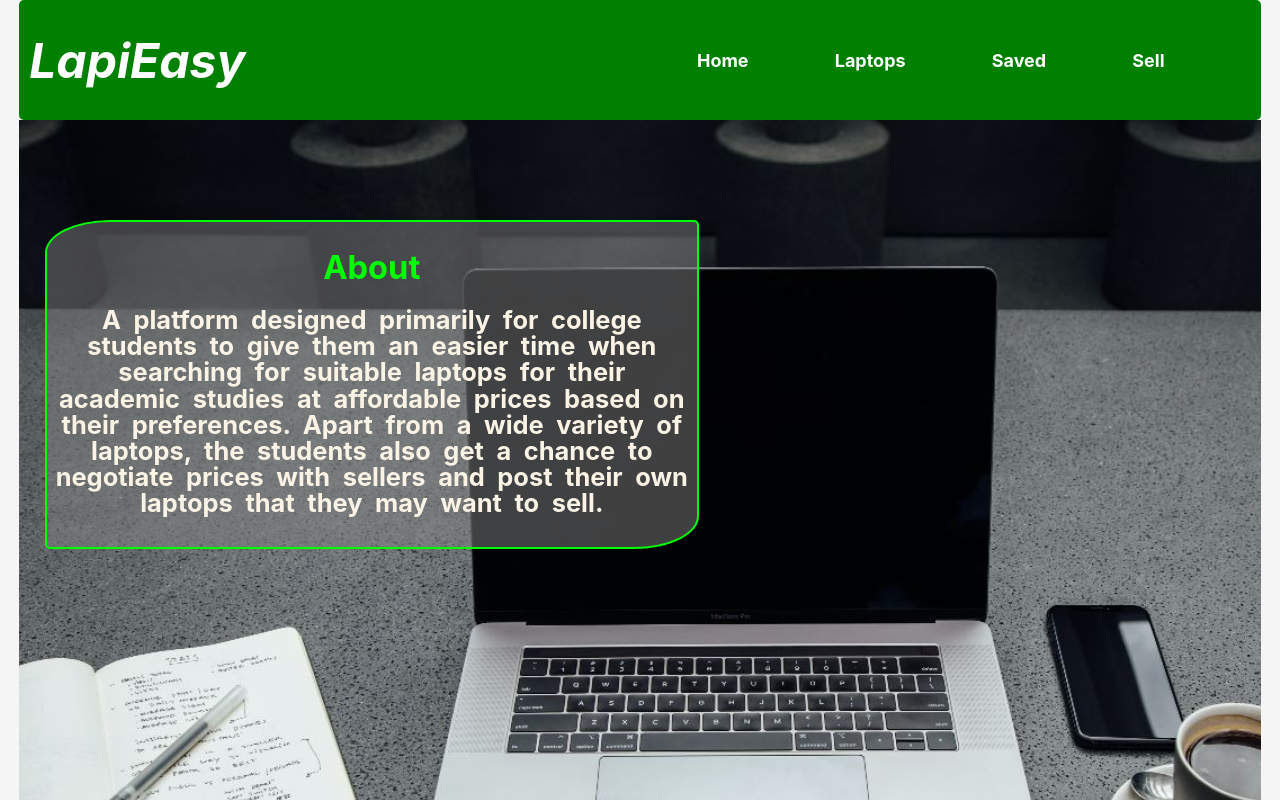
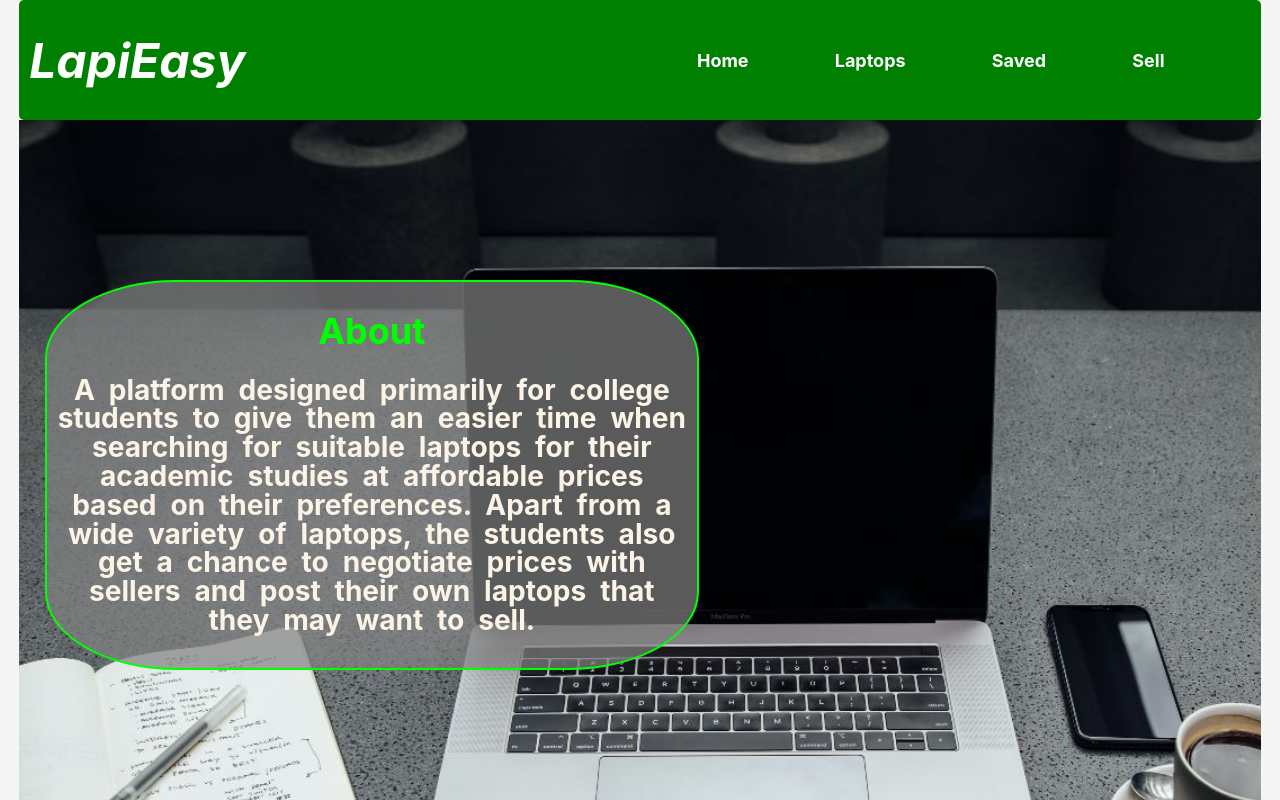
Before and after one commit to Patrick-Njiru/Lapi-Easy, a React (Create React App) app: page / in a window 1280 px wide. Shown: the top 800 px of the page. Built offline with nearby package versions, Linux system fonts and the light colour scheme; no server answers.

Commit message:
Modify file.

```diff
--- a/src/index.css
+++ b/src/index.css
@@ -37,6 +37,9 @@ a:hover {
   text-decoration: underline;
   font-size: x-large;
 }
+a:active {
+  color: black;
+}
 .navlinks {
   display: flex;
   justify-content: space-evenly;
@@ -47,17 +50,17 @@ a:hover {
 main.about {
   border: 2px solid lime;
   width: 50vw;
-  border-radius: 10% 5px;
+  border-radius: 20%;
   text-align: center;
-  font-size: 1.7vw;
+  font-size: 1.5em;
   font-weight: 600;
   color: rgb(250, 243, 230);
   margin-left: 2vw;
-  margin-top: 40px;
+  margin-top: 100px;
   line-height: 1.2em;
   word-spacing: .3em;
   padding: 5px;
-  background-color: rgba(128, 128, 128, .5);
+  background-color: rgba(128, 128, 128, .7);
 }
 .home {
   margin: 0;
@@ -83,6 +86,7 @@ footer div {
 
 footer ul {
   list-style-type: none;
+  line-height: 2em;
 }
 footer span {
   color: lime;
```
